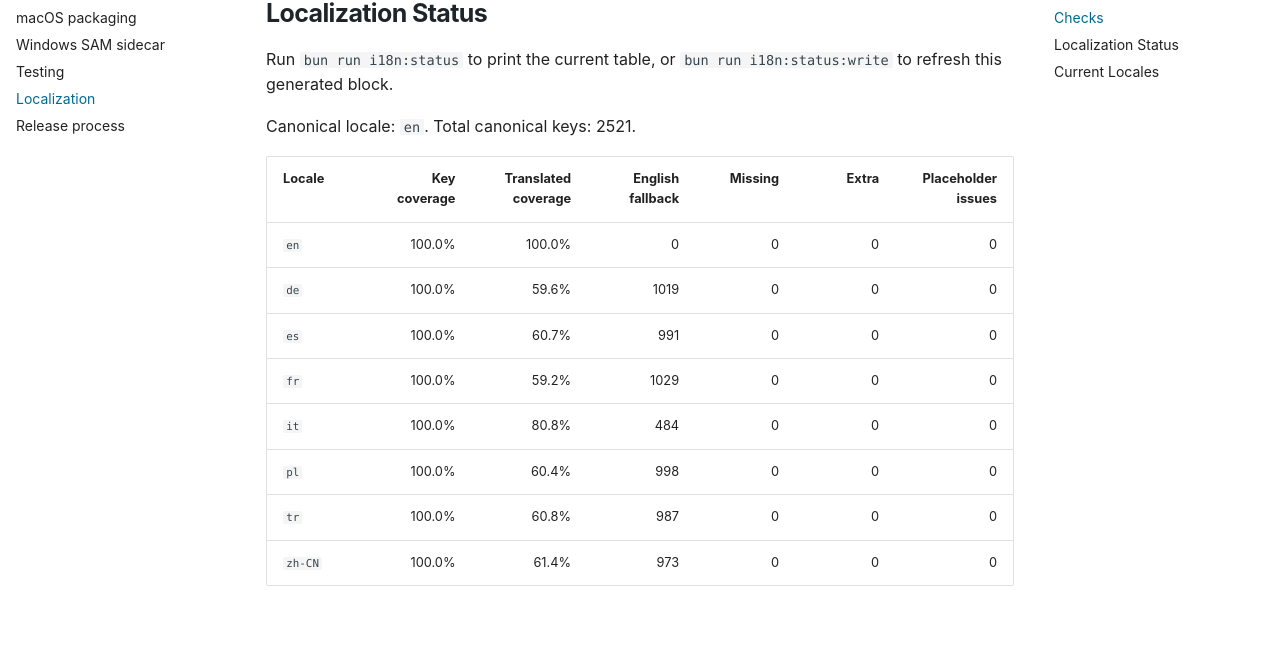
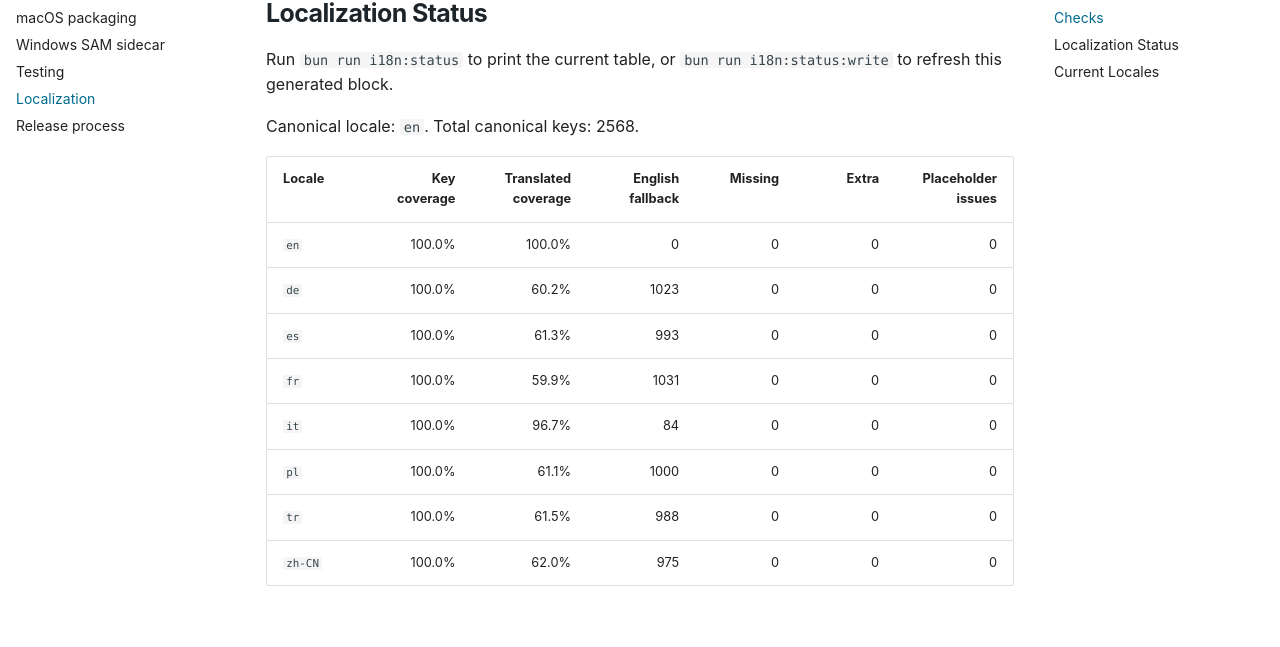
Before and after one commit to Crimsab/Repressurizer, an MkDocs documentation site: the page built from docs/localization.md, in a window 1280 px wide and 900 px high, scrolled down 1157 px. Shown: the part 144-791 px from the top of the window. Built offline with MkDocs 1.6.1 and Material for MkDocs 9.7.7, drawn with Linux system fonts in a browser that asks for light colours; plug-ins that fetch from the network failed and are left out; comment, search, counter and statistics services are not loaded.

Commit message:
fix: close command palette on Escape, reformat Rust and refresh localization table
- Add window-level Escape handler so the palette closes even when the
  input is not focused (fixes e2e regression in command-palette.spec.ts)
- Apply cargo fmt across src-tauri
- Regenerate docs/localization.md status table for new key count

```diff
--- a/docs/localization.md
+++ b/docs/localization.md
@@ -53,18 +53,18 @@ the affected keys per locale.
 Run `bun run i18n:status` to print the current table, or `bun run i18n:status:write` to refresh this generated block.
 
 <!-- localization-status:start -->
-Canonical locale: `en`. Total canonical keys: 2521.
+Canonical locale: `en`. Total canonical keys: 2568.
 
 | Locale | Key coverage | Translated coverage | English fallback | Missing | Extra | Placeholder issues |
 | --- | ---: | ---: | ---: | ---: | ---: | ---: |
 | `en` | 100.0% | 100.0% | 0 | 0 | 0 | 0 |
-| `de` | 100.0% | 59.6% | 1019 | 0 | 0 | 0 |
-| `es` | 100.0% | 60.7% | 991 | 0 | 0 | 0 |
-| `fr` | 100.0% | 59.2% | 1029 | 0 | 0 | 0 |
-| `it` | 100.0% | 80.8% | 484 | 0 | 0 | 0 |
-| `pl` | 100.0% | 60.4% | 998 | 0 | 0 | 0 |
-| `tr` | 100.0% | 60.8% | 987 | 0 | 0 | 0 |
-| `zh-CN` | 100.0% | 61.4% | 973 | 0 | 0 | 0 |
+| `de` | 100.0% | 60.2% | 1023 | 0 | 0 | 0 |
+| `es` | 100.0% | 61.3% | 993 | 0 | 0 | 0 |
+| `fr` | 100.0% | 59.9% | 1031 | 0 | 0 | 0 |
+| `it` | 100.0% | 96.7% | 84 | 0 | 0 | 0 |
+| `pl` | 100.0% | 61.1% | 1000 | 0 | 0 | 0 |
+| `tr` | 100.0% | 61.5% | 988 | 0 | 0 | 0 |
+| `zh-CN` | 100.0% | 62.0% | 975 | 0 | 0 | 0 |
 <!-- localization-status:end -->
 
 ## Current Locales
```
Also changed, not shown: src/components/layout/CommandPalette.tsx (+12 -0 lines), 3 other files.
